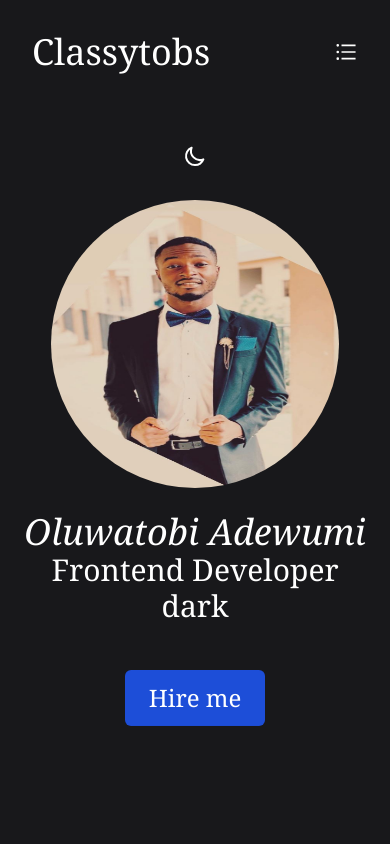
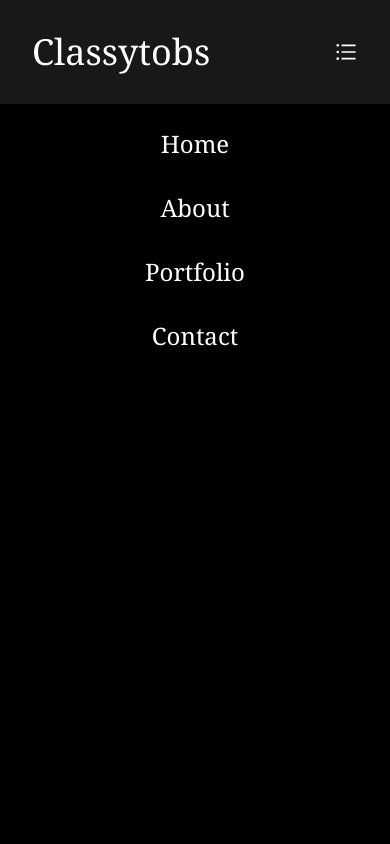
Before and after one commit to Classytobs/portfolio-11, a React (Create React App) app: page / in a window 390 px wide. Both pictures are taken after a click on the element 346 px from the left and 52 px from the top of the page. Shown: the top 844 px of the page. Built offline with nearby package versions, Linux system fonts and the light colour scheme.

Commit message:
adjusting the design and responsiveness of different components

```diff
--- a/src/App.js
+++ b/src/App.js
@@ -6,15 +6,36 @@ import Footer from './Components/Footer/Footer';
 import Home from './Components/Home/Home';
 import Navbar from './Components/Navbar/Navbar';
 import { ThemeContext, themes } from './Components/Context/Theme-context';
+import Dropdown from './Components/Dropdown/Dropdown';
 
 
 function App() {
   const [theme, setTheme] = useState(themes.dark);
+  const [isOpen, setIsOpen] = useState(false);
+
+  const toggle = () => {
+    setIsOpen(!isOpen);
+  }
 
   function changeTheme() {
     // console.log(theme)
     theme === themes.dark ? setTheme(themes.light) : setTheme(themes.dark)
   }
+
+  useEffect( () => {
+    const hideMenu = () => {
+      if(window.innerWidth > 768 && isOpen) {
+        setIsOpen(false)
+      }
+    }
+
+    window.addEventListener ('resize', hideMenu)
+
+    return () => {
+      window.removeEventListener('resize', hideMenu)
+    }
+
+  })
 
   useEffect(() => {
     switch (theme) {
@@ -38,7 +59,8 @@ function App() {
   return (
     <div className='overflow-hidden'>
     <ThemeContext.Provider value={{theme, changeTheme}} >
-      <Navbar />
+      <Navbar toggle={toggle}/>
+      <Dropdown isOpen={isOpen} toggle={toggle} />
       <Home />
       <About />
       <Projects />
--- /dev/null
+++ b/src/Components/Dropdown/Dropdown.jsx
@@ -0,0 +1,13 @@
+import React from 'react'
+
+export default function Dropdown({isOpen, toggle}) {
+  return (
+    <div className= {isOpen?'flex flex-col text-center items-center bg-black h-screen text-white font-serif text-2xl gap-y-8 pt-6' : 'hidden'}
+    onClick={toggle}>
+        <a href="#home">Home</a>
+        <a href="#about">About</a>
+        <a href="#pr">Portfolio</a>
+        <a href="#contact">Contact</a>
+    </div>
+  )
+}
--- a/src/Components/Navbar/Navbar.jsx
+++ b/src/Components/Navbar/Navbar.jsx
@@ -1,7 +1,7 @@
 import React from 'react'
 import { AiOutlineBars } from "react-icons/ai";
 
-export default function Navbar() {
+export default function Navbar({toggle}) {
 
   return (
     <div className='relative'>
@@ -17,7 +17,7 @@ export default function Navbar() {
         <a href="#contact">Contact</a>
       </div>
 
-      <div className='md:hidden'>
+      <div className='md:hidden' onClick={toggle}>
         <AiOutlineBars/>
       </div>
 
```
